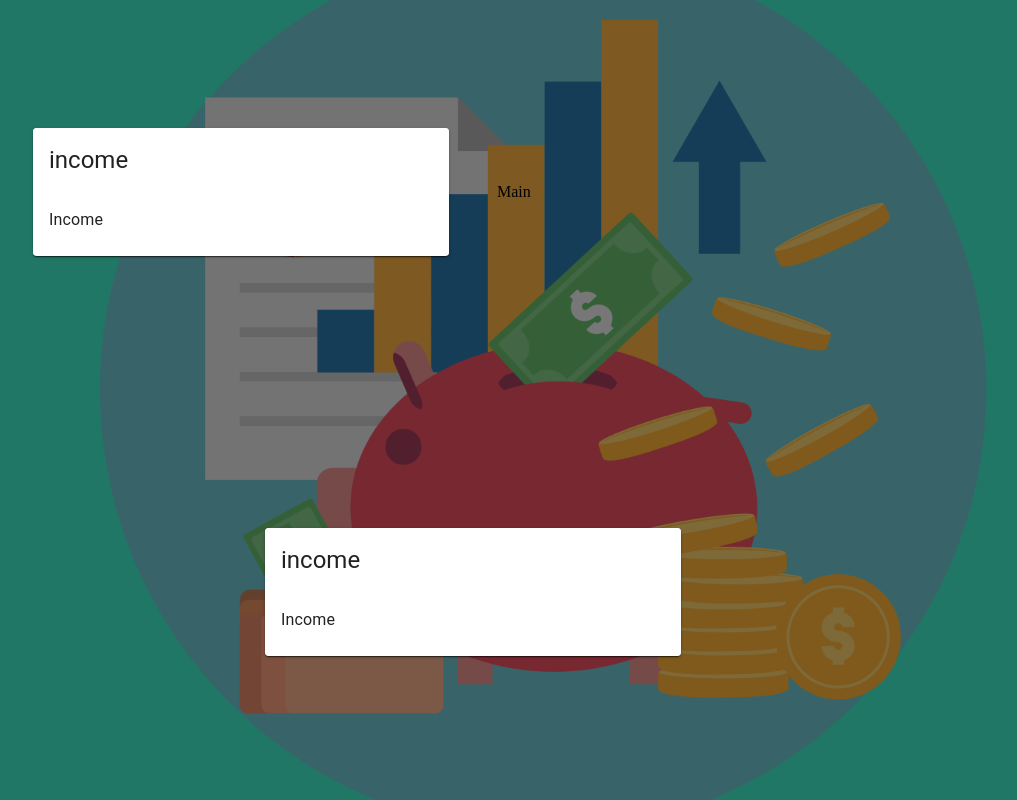
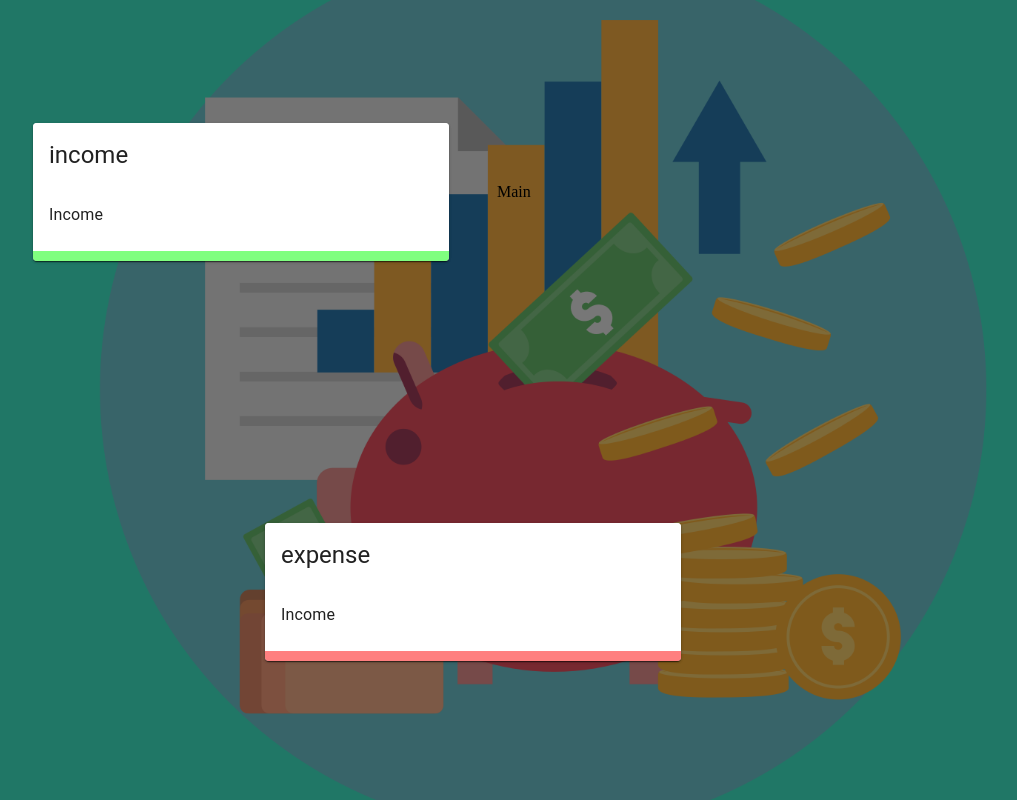
Before and after one commit to Roshith93/expense-app-voice, a React (Create React App) app: page / in a window 1280 px wide. Shown: the whole page, without its empty margins (167-1184 px from the left). Built offline with nearby package versions, Linux system fonts and the light colour scheme.

Commit message:
Passing data from props and fixed the css

```diff
--- a/src/App.js
+++ b/src/App.js
@@ -18,7 +18,7 @@ const App = () => {
       >
         <Grid item xs={12} sm={4}>
           <Paper>
-            <Details />
+            <Details title="income"/>
           </Paper>
         </Grid>
         <Grid item xs={12} sm={4}>
@@ -26,7 +26,7 @@ const App = () => {
         </Grid>
         <Grid item xs={12} sm={4}>
           <Paper>
-            <Details />
+            <Details  title="expense"/>
           </Paper>
         </Grid>
       </Grid>
--- a/src/components/Details/Details.js
+++ b/src/components/Details/Details.js
@@ -4,11 +4,11 @@ import { Doughnut } from 'react-chartjs-2'
 
 import useDetailsStyle from './styles'
 
-export const Details = () => {
- const classes = useDetailsStyle()
+export const Details = ({ title }) => {
+  const classes = useDetailsStyle()
   return (
-    <Card className={classes.income}>
-      <CardHeader title='income' />
+    <Card className={title === 'income' ? classes.income : classes.expense}>
+      <CardHeader title={title} />
       <CardContent>
         <Typography component='h3'>Income</Typography>
       </CardContent>
--- a/src/components/Details/styles/index.js
+++ b/src/components/Details/styles/index.js
@@ -2,9 +2,9 @@ import { makeStyles } from '@material-ui/core/styles'
 
 export default makeStyles(() => ({
   income: {
-    borderBottom: '10px sloid rgba(0,255,0, 0.5)',
+    borderBottom: '10px solid rgba(0,255,0, 0.5)',
   },
   expense: {
-    borderBottom: '10px sloid rgba(255,0,0, 0.5)',
+    borderBottom: '10px solid rgba(255,0,0, 0.5)',
   },
 }))
```
